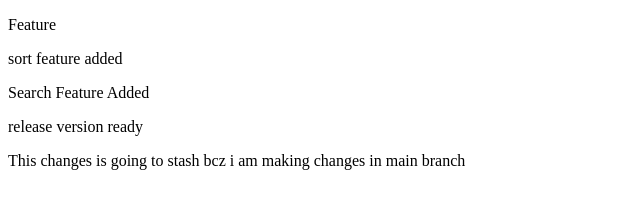
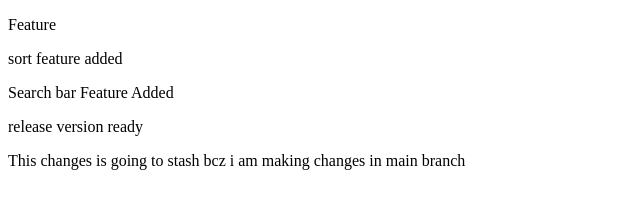
Before and after one commit to MNShakib/gitAssignment, a plain HTML site: page feature.html in a window 1280 px wide. Shown: the full height of the page, 0-640 px from the left. Drawn offline with Linux system fonts and the light colour scheme.

Commit message:
searach bar fixed

```diff
--- a/feature.html
+++ b/feature.html
@@ -8,7 +8,7 @@
 <body>
     <p>Feature</p>
     <p>sort feature added</p>
-    <p>Search Feature Added</p>
+    <p>Search bar Feature Added</p>
     <p>release version ready</p>
     <p>This changes is going to stash bcz i am making changes in main branch</p>
 </body>
```
